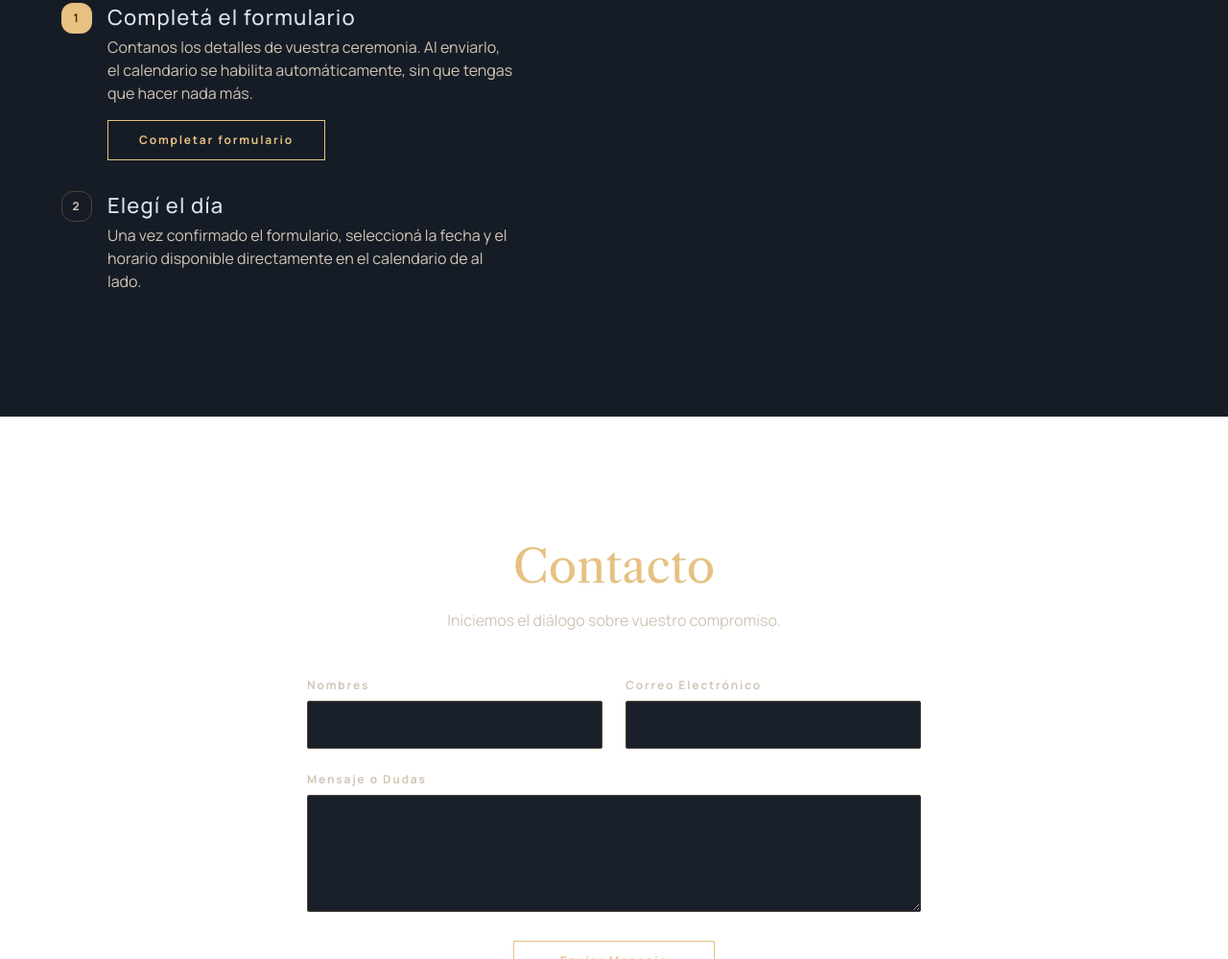
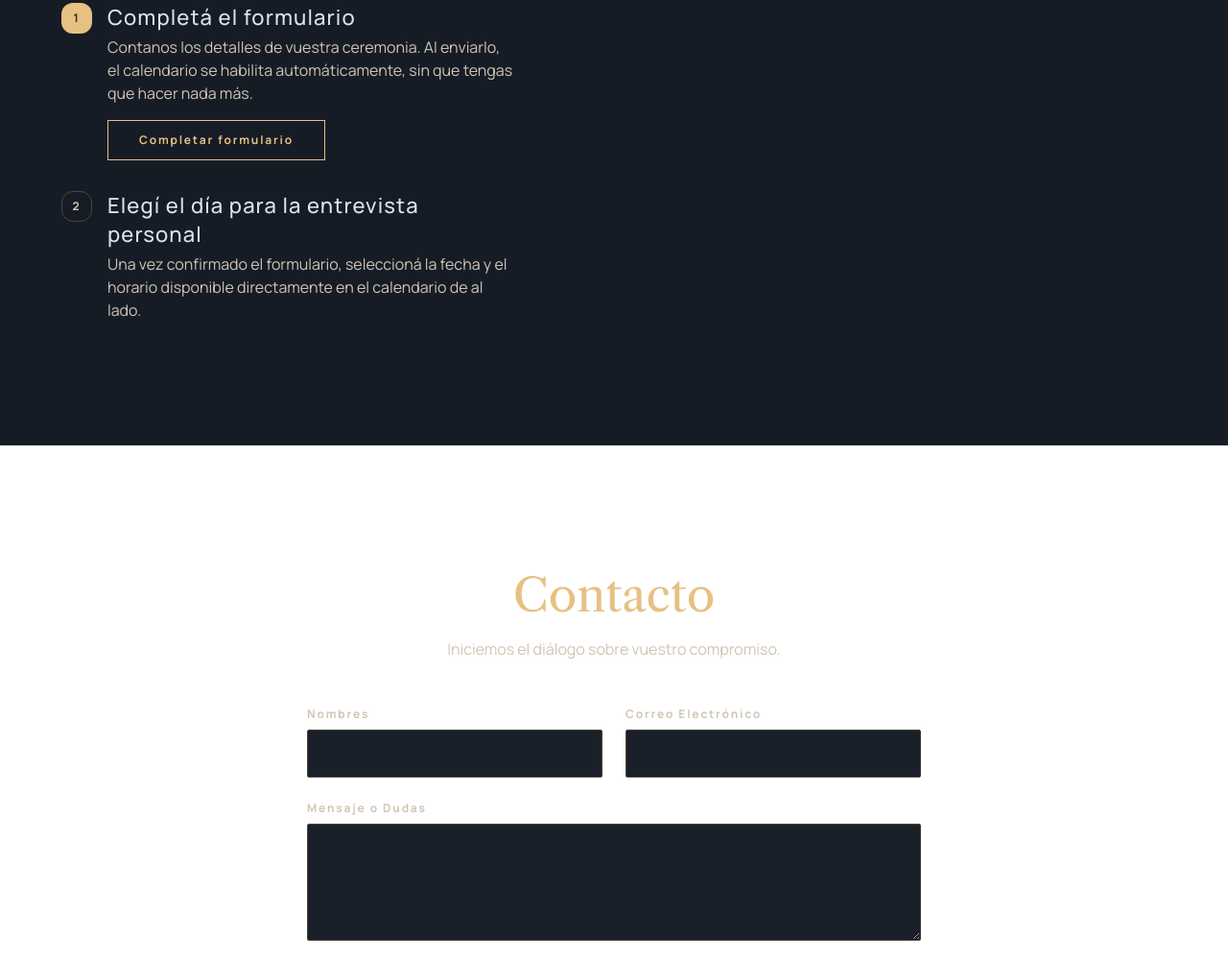
Before and after one commit to paulachiaia38-spec/tourmaline-parfait-502c7b, a website: page index.html in a window 1280 px wide. Shown: the part 2150-3149 px from the top of the page at 96% size. Drawn offline with nearby package versions, Linux system fonts and the light colour scheme; no server answers; a script that the page names is missing.

Commit message:
Update index.html

```diff
--- a/index.html
+++ b/index.html
@@ -232,7 +232,7 @@
 <div class="flex items-start gap-4">
 <span class="flex-shrink-0 w-8 h-8 rounded-full border border-outline-variant text-on-surface-variant font-label-caps text-label-caps flex items-center justify-center">2</span>
 <div>
-<h4 class="font-title-lg text-title-lg text-on-surface mb-1">Elegí el día</h4>
+<h4 class="font-title-lg text-title-lg text-on-surface mb-1">Elegí el día para la entrevista personal </h4>
 <p class="font-body-md text-body-md text-on-surface-variant">Una vez confirmado el formulario, seleccioná la fecha y el horario disponible directamente en el calendario de al lado.</p>
 </div>
 </div>
```
